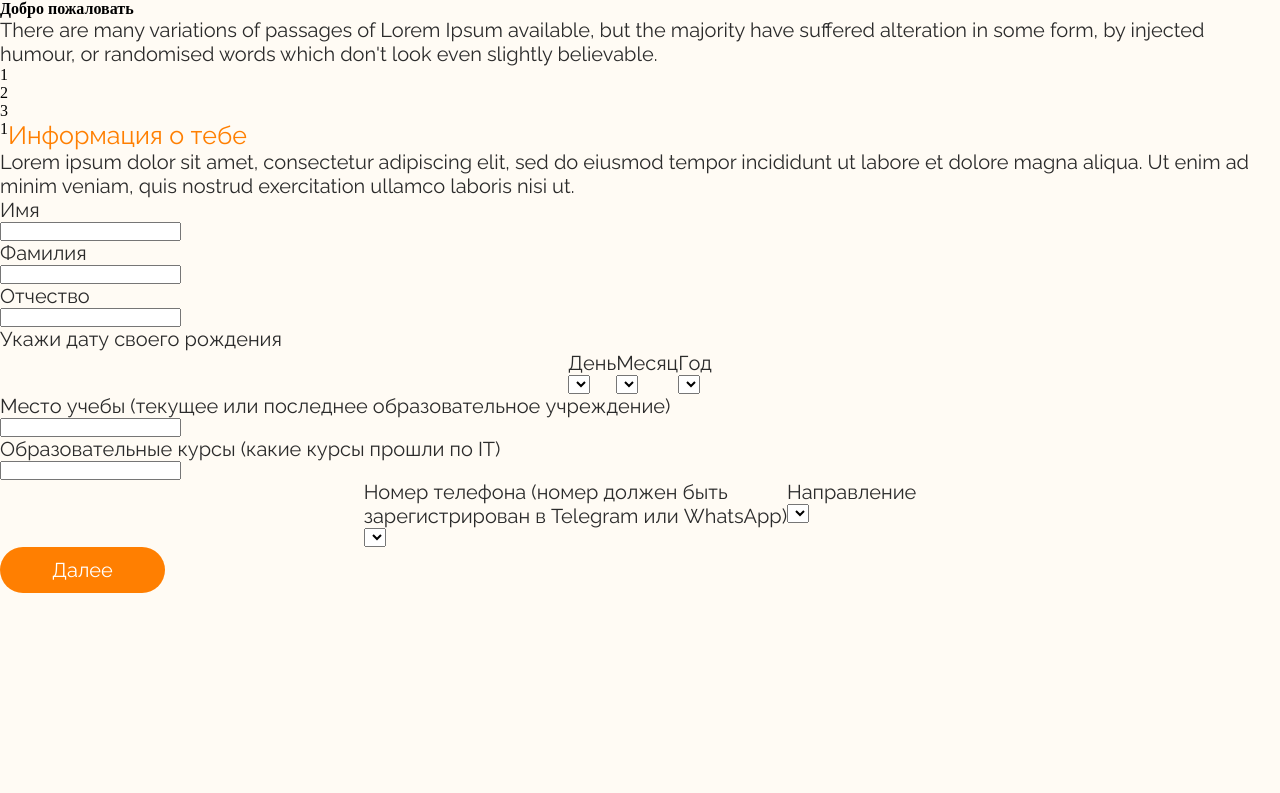
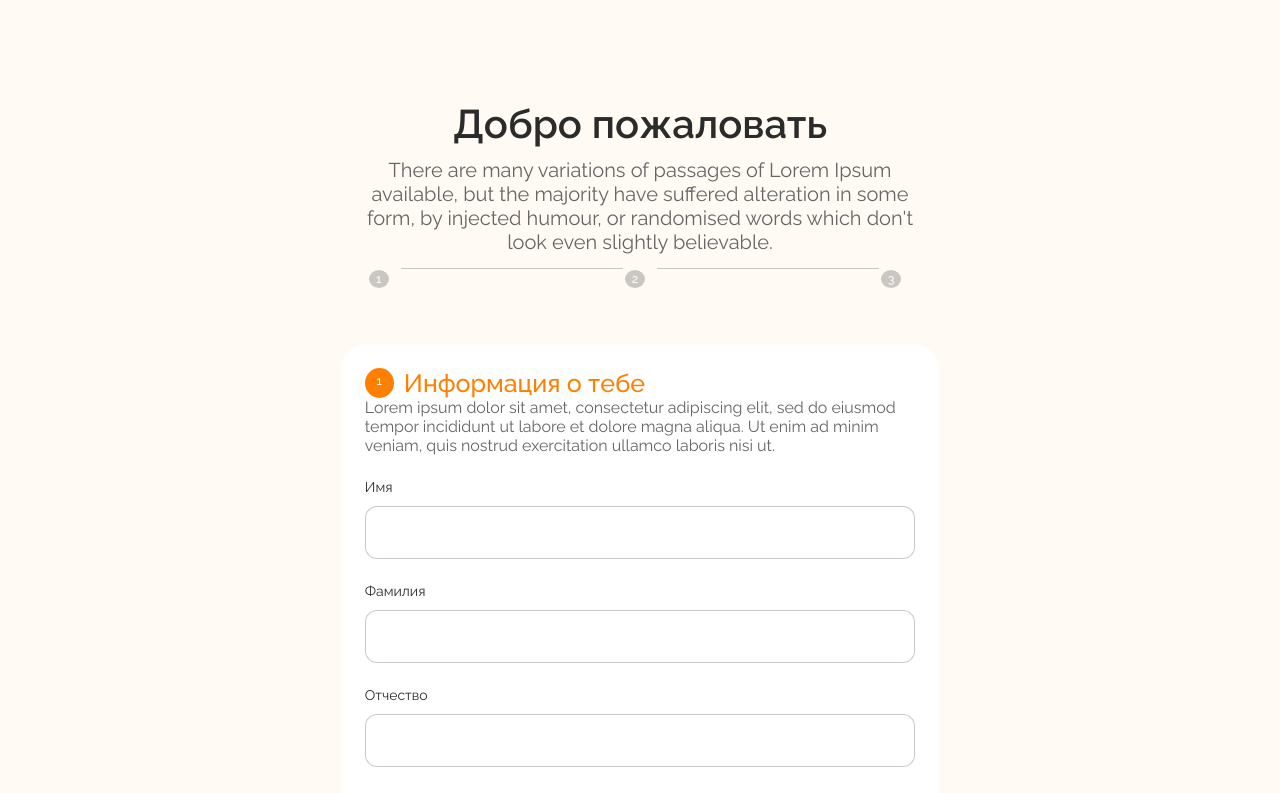
Before and after one commit to ulancho/boost-up, a React (Create React App) app: page /registration in a window 1280 px wide. Shown: the top 793 px of the page. Built offline with nearby package versions, Linux system fonts and the light colour scheme; a web font is replaced by a local one.

Commit message:
added style for registration page

```diff
--- a/package.json
+++ b/package.json
@@ -2,7 +2,6 @@
   "name": "booster-up",
   "version": "0.1.0",
   "private": true,
-  "homepage": "https://ulancho.github.io/boost-up/",
   "dependencies": {
     "@testing-library/jest-dom": "^5.16.5",
     "@testing-library/react": "^13.4.0",
@@ -10,11 +9,11 @@
     "react": "^18.2.0",
     "react-dom": "^18.2.0",
     "react-router-dom": "^6.14.2",
-    "react-scripts": "5.0.1",
+    "react-scripts": "^2.1.3",
     "web-vitals": "^2.1.4"
   },
   "scripts": {
-    "start": "react-scripts start",
+    "start": "react-scripts --openssl-legacy-provider start",
     "build": "react-scripts build",
     "test": "react-scripts test",
     "eject": "react-scripts eject",
--- a/src/pages/registration/RegistrationPage.js
+++ b/src/pages/registration/RegistrationPage.js
@@ -3,95 +3,95 @@ import styles from './RegistrationPage.module.css';
 
 const FirstLoginPage = () => {
     return (
-        <div className="login-container">
-            <div className="text-align-center max-width570 ">
+        <div className={styles.login_container}>
+            <div className={`${styles.max_width570} text-align-center`}>
                 <h4>Добро пожаловать</h4>
-                <p className="gray-font">
+                <p className={styles.gray_font}>
                     There are many variations of passages of Lorem Ipsum available, but the majority
                     have suffered alteration in some form, by injected humour, or randomised words
                     which don't look even slightly believable.{' '}
                 </p>
                 <div>
-                    <div class="circle">1</div>
-                    <div className="dash"></div>
-                    <div class="circle">2</div>
-                    <div className="dash"></div>
-                    <div class="circle">3</div>
+                    <div className={styles.circle}>1</div>
+                    <div className={styles.dash}></div>
+                    <div className={styles.circle}>2</div>
+                    <div className={styles.dash}></div>
+                    <div className={styles.circle}>3</div>
                 </div>
             </div>
             <form action="">
-                <div className="login-form text-align-center">
+                <div className={`${styles.login_form} text-align-center`}>
                     <span className="text-left">
-                        <div className="circle width-24">1</div>
+                        <div className={`${styles.circle} ${styles.width_24}`}>1</div>
                         <p className="orange-color fs-25 fw-5">Информация о тебе</p>
                     </span>
-                    <p className="text-align-left fs-16 fw-3 gray-font">
+                    <p className={`${styles.gray_font} text-align-left fs-16 fw-3`}>
                         Lorem ipsum dolor sit amet, consectetur adipiscing elit, sed do eiusmod
                         tempor incididunt ut labore et dolore magna aliqua. Ut enim ad minim veniam,
                         quis nostrud exercitation ullamco laboris nisi ut.
                     </p>
-                    <div class="form-group">
+                    <div className={styles.form_group}>
                         <label for="name">
                             <p>Имя</p>
                         </label>
                         <input type="text" name="name" />
                     </div>
-                    <div class="form-group">
+                    <div className={styles.form_group}>
                         <label for="lastname">
                             <p>Фамилия</p>
                         </label>
                         <input type="text" name="lastname" />
                     </div>
-                    <div class="form-group">
+                    <div className={styles.form_group}>
                         <label for="surname">
                             <p>Отчество</p>
                         </label>
                         <input type="text" name="surname" />
                     </div>
-                    <p className="text-align-left fs-14 fw-4 gray-font ml-0">
+                    <p className="text-align-left fs-14 fw-4 gray-font ml-0 pt-25">
                         Укажи дату своего рождения
                     </p>
-                    <div className="center-wrapper wrap-items ">
-                        <div className="form-group width190 mr-20 mt-0">
+                    <div className={`${styles.wrap_items} center-wrapper`}>
+                        <div className={`${styles.form_group} ${styles.width190} mr-20 mt-0`}>
                             <label for="day">
                                 <p>День</p>
                             </label>
                             <select name="day"></select>
                         </div>
-                        <div className="form-group width190 mr-20 mt-0">
+                        <div className={`${styles.form_group} ${styles.width190} mr-20 mt-0`}>
                             <label for="month">
                                 <p>Месяц</p>
                             </label>
                             <select name="month"></select>
                         </div>
-                        <div className="form-group width190 mt-0">
+                        <div className={`${styles.form_group} ${styles.width190} mt-0`}>
                             <label for="year">
                                 <p>Год</p>
                             </label>
                             <select id="select_year" start="1900" end="2022" name="year"></select>
                         </div>
                     </div>
-                    <div class="form-group">
+                    <div className={styles.form_group}>
                         <p className="text-align-left fs-14 fw-4 gray-font">
                             Место учебы (текущее или последнее образовательное учреждение)
                         </p>
                         <input type="text" />
                     </div>
-                    <div class="form-group">
+                    <div className={styles.form_group}>
                         <p className="text-align-left fs-14 fw-4 gray-font">
                             Образовательные курсы (какие курсы прошли по IT)
                         </p>
                         <input type="text" />
                     </div>
                     <div className="center-wrapper">
-                        <div class="form-group width300 mr-20">
+                        <div className={`${styles.form_group} ${styles.width300} mr-20`}>
                             <p className="text-align-left fs-14 fw-4 gray-font">
                                 Номер телефона (номер должен быть
                                 <br /> зарегистрирован в Telegram или WhatsApp)
                             </p>
                             <select></select>
                         </div>
-                        <div class="form-group width300 pt-12">
+                        <div className={`${styles.form_group} ${styles.width300} pt-12`}>
                             <p className="text-align-left fs-14 fw-4 gray-font">Направление </p>
                             <select></select>
                         </div>
--- a/src/pages/registration/RegistrationPage.module.css
+++ b/src/pages/registration/RegistrationPage.module.css
@@ -0,0 +1,107 @@
+h4 {
+    color: #2B2B2B;
+    text-align: center;
+    font-family: Raleway;
+    font-size: 40px;
+    font-style: normal;
+    font-weight: 600;
+    line-height: 68px;
+}
+
+.form_group {
+    margin-top: 24px;
+}
+
+.form_group label {
+    display: block;
+    text-align: left;
+    font-size: 14px;
+}
+
+.form_group p {
+    font-size: 14px;
+    margin: 0;
+    padding-bottom: 11px;
+}
+
+.form_group input {
+    padding: 18px 0;
+    border-radius: 12px;
+    border: 1px solid rgba(102, 102, 102, 0.35);
+    width: 100%;
+    box-sizing: border-box;
+}
+
+.dash {
+    display: inline-block;
+    width: 39%;
+    height: 1px;
+    background-color: rgba(102, 102, 102, 0.35);
+    margin: 14px 2px;
+}
+
+.login_form {
+    margin-top: 56px;
+    padding: 24px;
+    background-color: #fff;
+    max-width: 43%;
+    border-radius: 24px;
+}
+
+.circle {
+    display: inline-block;
+    width: 20px;
+    border-radius: 50%;
+    background-color: rgba(102, 102, 102, 0.35);
+    margin-right: 10px;
+    color: #FCFCFC;
+    font-family: Raleway;
+    font-size: 12px;
+    font-weight: 500;
+    padding: 2px 0;
+}
+
+.width_24 {
+    width: 29px;
+    padding: 6px 0;
+    background-color: #FF7F01;
+}
+
+.width300 {
+    width: 315px;
+}
+
+select {
+    padding: 18px 0;
+    border-radius: 12px;
+    border: 1px solid rgba(102, 102, 102, 0.35);
+    width: 100%;
+    box-sizing: border-box;
+}
+
+.login_container {
+    margin: 90px 0;
+}
+
+.timer {
+    position: absolute;
+    right: 0px;
+    top: -20px;
+}
+
+.gray_font {
+    color: #666;
+}
+
+.max_width570 {
+    max-width: 570px;
+}
+
+.wrap_items {
+    flex-wrap: wrap;
+}
+
+.width190 {
+    width: 100% !important;
+    margin-right: 20px;
+}
--- a/src/styles/style.css
+++ b/src/styles/style.css
@@ -7,6 +7,18 @@ body {
     background-color: #FFFBF4;
     margin: 0;
     overflow-x: hidden;
+}
+
+.mr-20 {
+    margin-right: 20px;
+}
+
+.mt-0 {
+    margin-top: 0;
+}
+
+.pt-12 {
+    padding-top: 12px;
 }
 
 .pt-25 {
@@ -29,7 +41,7 @@ body {
     border: none;
 }
 
-.btn:hover{
+.btn:hover {
     cursor: pointer;
 }
 
@@ -62,6 +74,18 @@ ul {
     margin: 8px 0;
 }
 
+.fw-3 {
+    font-weight: 300;
+}
+
+.fw-4 {
+    font-weight: 400;
+}
+
+.fw-5 {
+    font-weight: 500;
+}
+
 .fw-6 {
     font-weight: 600;
 }
@@ -70,12 +94,20 @@ ul {
     font-weight: 700;
 }
 
+.fs-14 {
+    font-size: 14px;
+}
+
 .fs-36 {
     font-size: 36px;
 }
 
 .fs-25 {
     font-size: 25px;
+}
+
+.fs-16 {
+    font-size: 16px;
 }
 
 .text-left {
@@ -98,7 +130,7 @@ ul {
     color: #FF7F01;
 }
 
-.main-center-container{
+.main-center-container {
     max-width: 1140px;
     margin: 0 auto;
 }
@@ -115,8 +147,33 @@ ul {
     justify-content: center;
 }
 
+.ml-0 {
+    margin-left: 0;
+}
+
+.text-align-left {
+    text-align: left;
+}
+
+.text-align-center {
+    margin: 0 auto;
+    text-align: center;
+}
+
+.gray-font {
+    color: #666;
+}
+
+.gray-btn {
+    background-color: rgba(102, 102, 102, 0.35);
+    color: #fff;
+    width: 100%;
+    margin-top: 19px;
+}
+
+
 @media screen and (max-width: 767.98px) {
-    .main-center-container{
+    .main-center-container {
         padding: 0 20px;
     }
 
```
Also changed, not shown: 1 other file (tests, documents, lock files or other folders).
